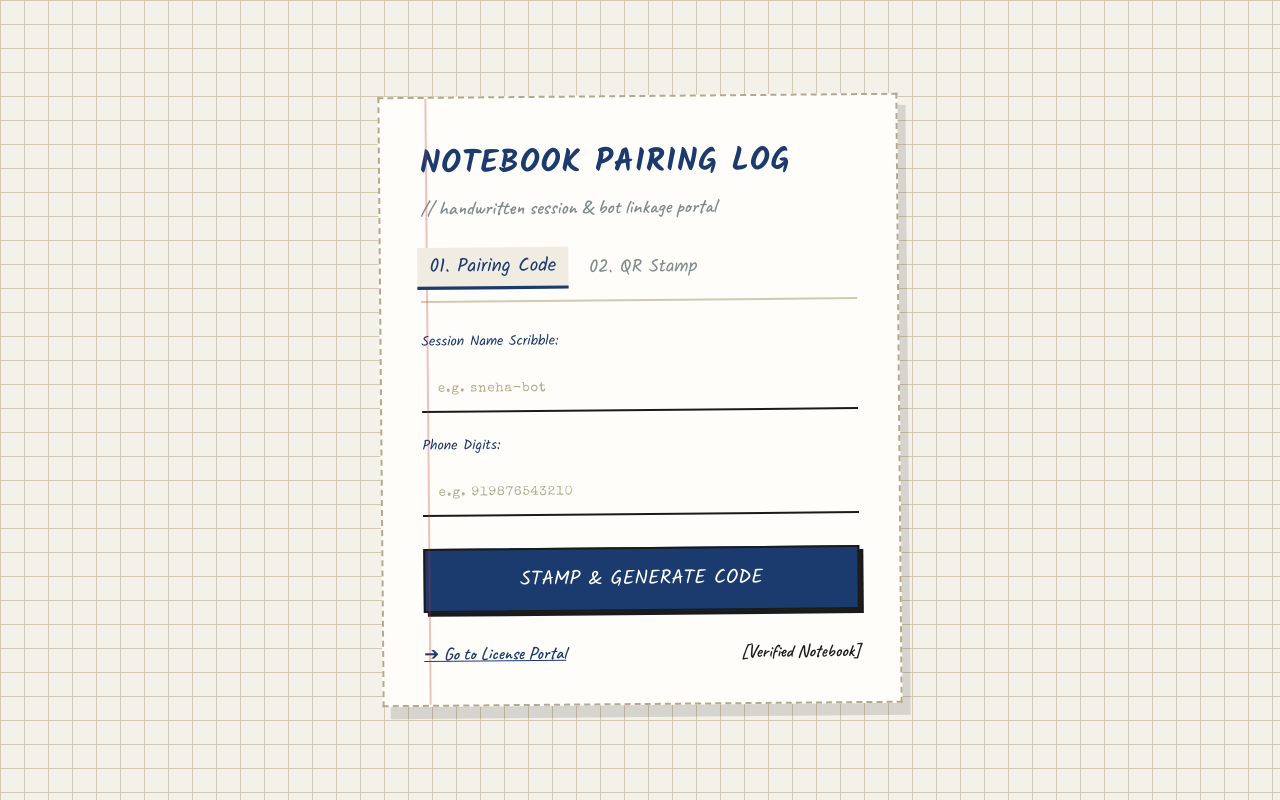
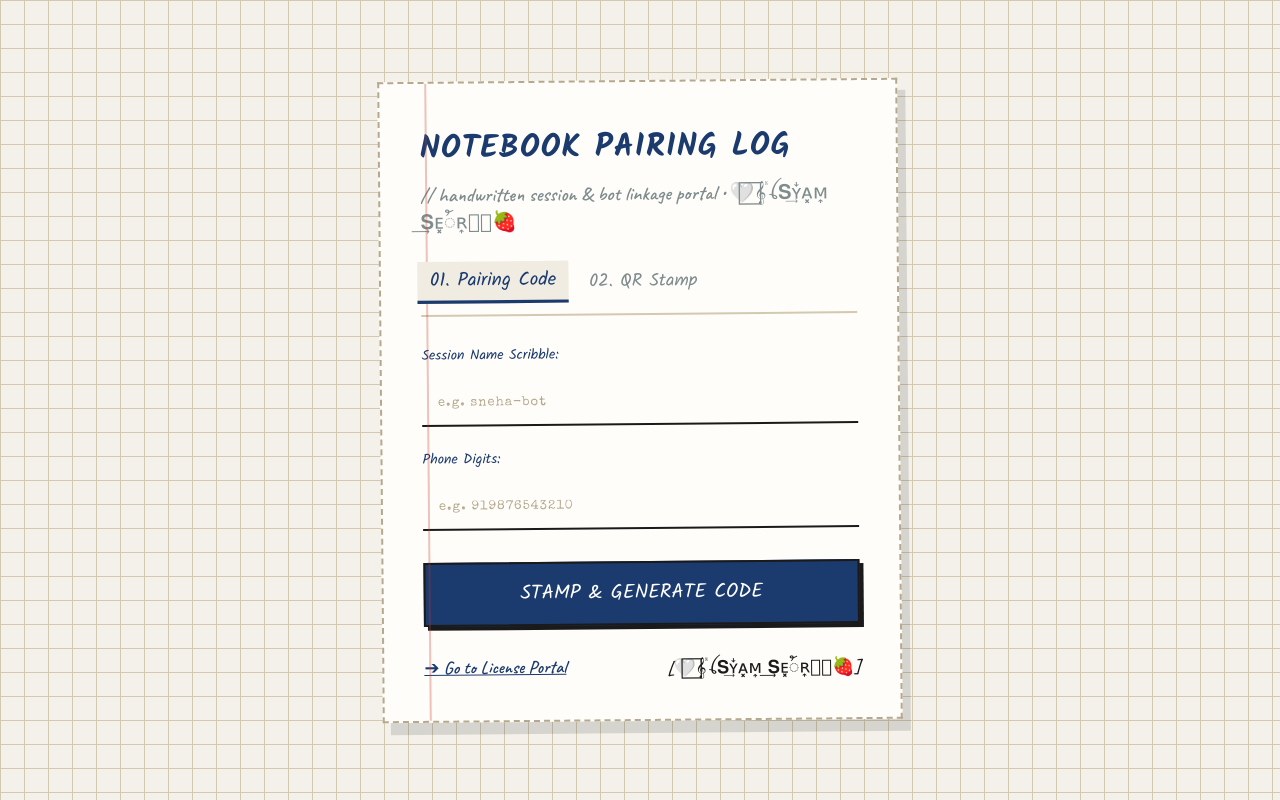
Before and after one commit to Syam-2211/Xymbot-Pairing, a website: page public/site.html in a window 1280 px wide. Drawn offline with nearby package versions, Linux system fonts and the light colour scheme.

Commit message:
Revise header and footer text in site.html
Updated the footer and header text with new content and removed a comment.

```diff
--- a/public/site.html
+++ b/public/site.html
@@ -35,7 +35,6 @@
             font-family: 'Special Elite', monospace;
         }
 
-        /* Tactile Crumple Transition Overlay */
         #crumple-overlay {
             position: fixed;
             top: 0; left: 0; width: 100vw; height: 100vh;
@@ -234,7 +233,7 @@
     <div class="notebook-card" id="main-card">
         <div class="header">
             <h1>Notebook Pairing Log</h1>
-            <p>// handwritten session & bot linkage portal</p>
+            <p>// handwritten session & bot linkage portal • 🤍⃞𝄟ꪶ𝐒͢ʏ᪳ᴀ͓ᴍ͎ ͢𝐒ᴇ͓ꪳʀ͎𖦻⃞🍓</p>
         </div>
 
         <div class="tabs">
@@ -280,7 +279,7 @@
 
         <div class="footer-scribbles">
             <a onclick="crumpleTransition('/license-portal')">➔ Go to License Portal</a>
-            <span>[Verified Notebook]</span>
+            <span>[🤍⃞𝄟ꪶ𝐒͢ʏ᪳ᴀ͓ᴍ͎ ͢𝐒ᴇ͓ꪳʀ͎𖦻⃞🍓]</span>
         </div>
     </div>
 
```
